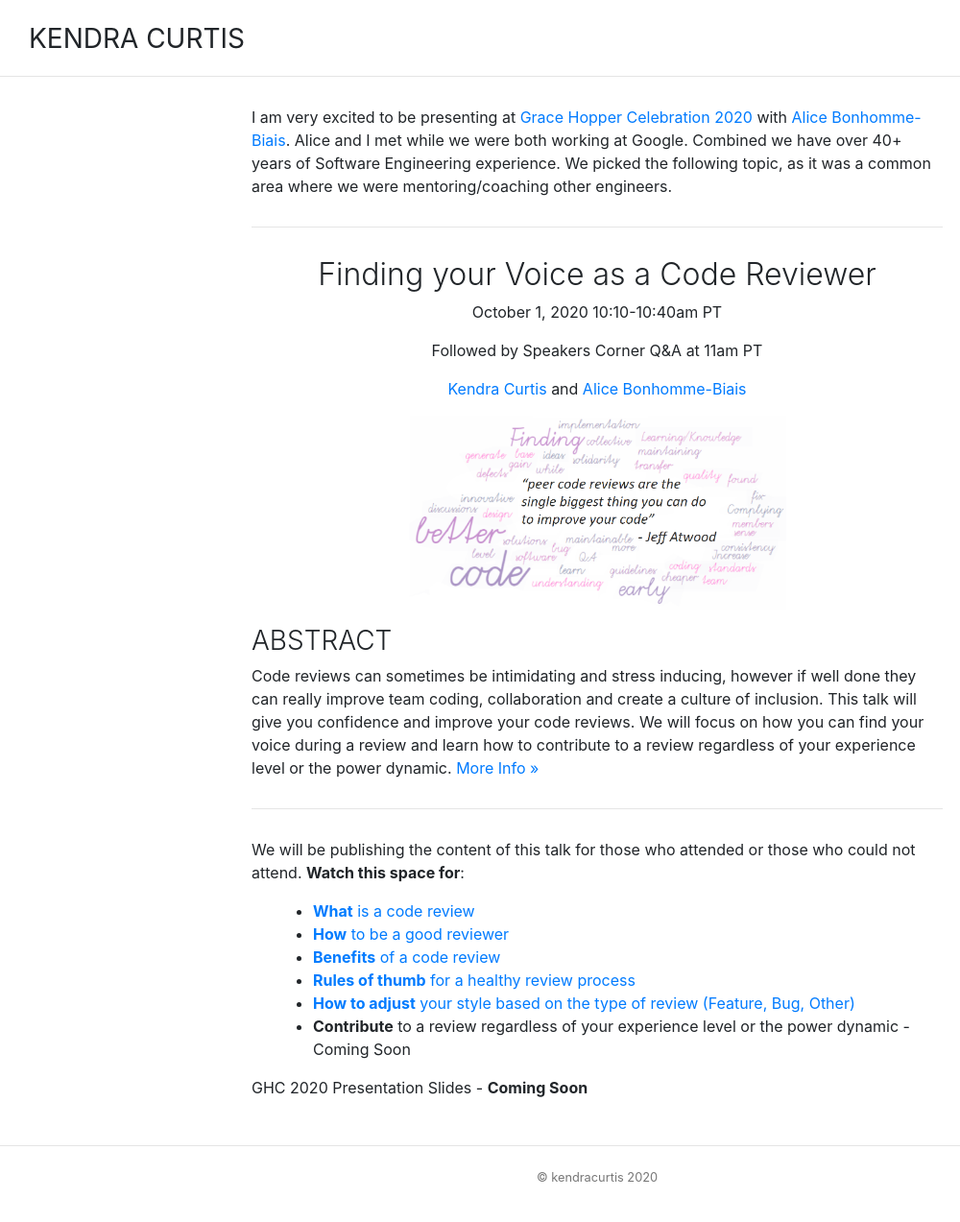
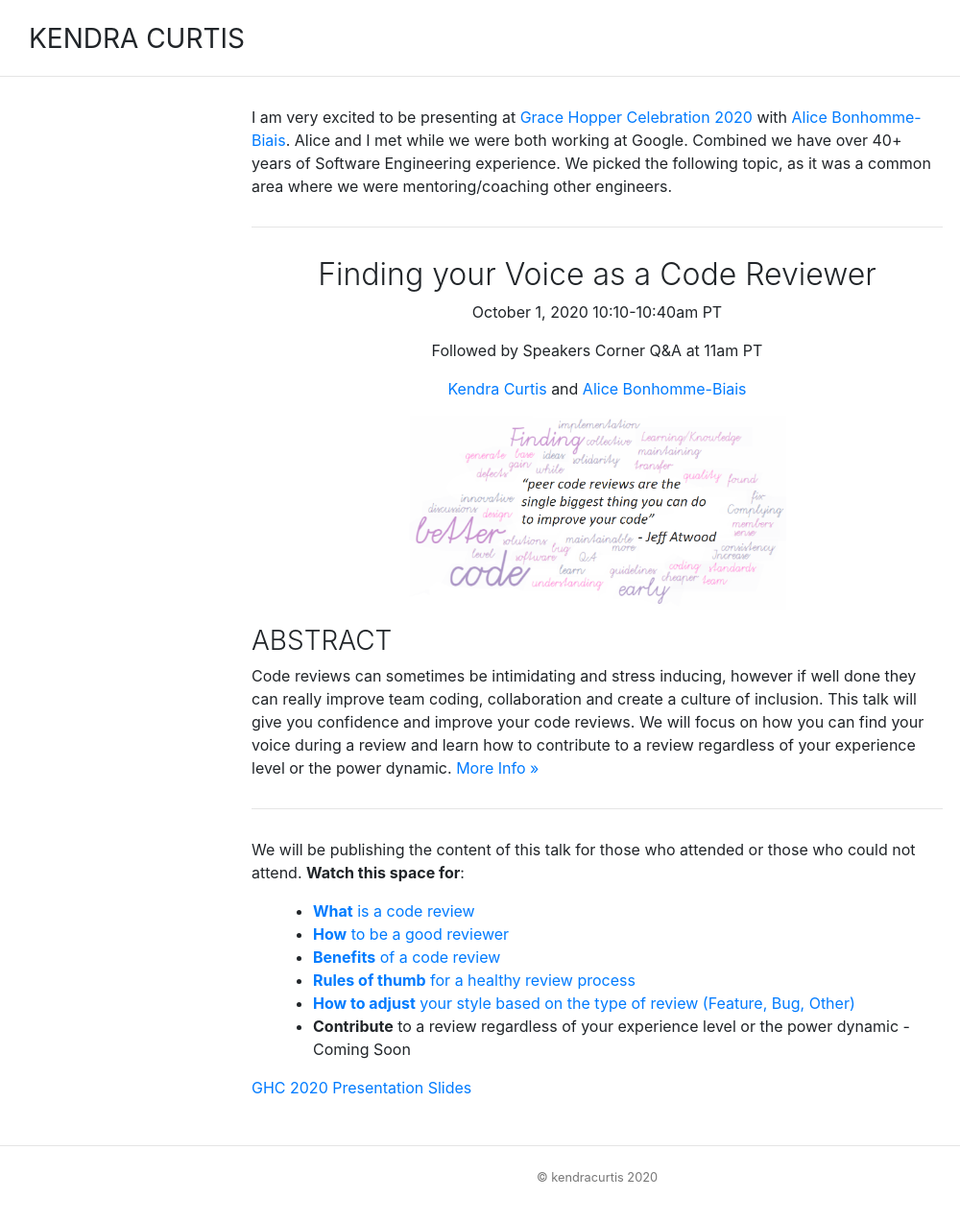
Before and after one commit to kendracurtis/kendracurtis.github.io, a Jekyll site: the page built from ghc2020.md, in a window 1280 px wide. Shown: the whole page at 96% size, without its empty margins (18-1018 px from the left). Built offline with Jekyll 4.4.1, drawn with Linux system fonts in a browser that asks for light colours.

Commit message:
Added GCH Slide deck as a pdf

```diff
--- a/ghc2020.md
+++ b/ghc2020.md
@@ -37,4 +37,4 @@ We will be publishing the content of this talk for those who attended or those w
 
 
 
-GHC 2020 Presentation Slides - **Coming Soon**
+[GHC 2020 Presentation Slides](../slides-ghc-2020.pdf)
```
Also changed, not shown: 1 other file.
